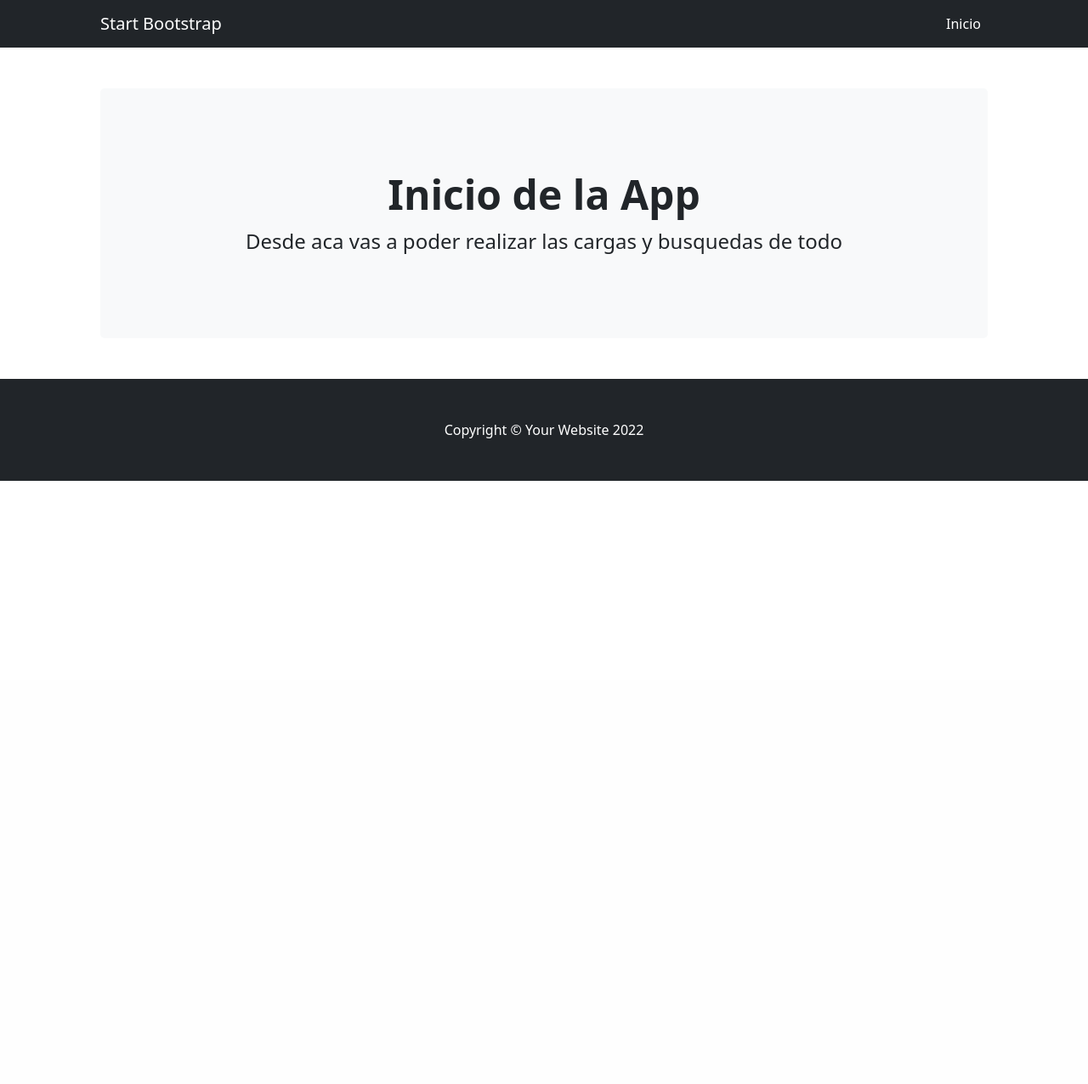
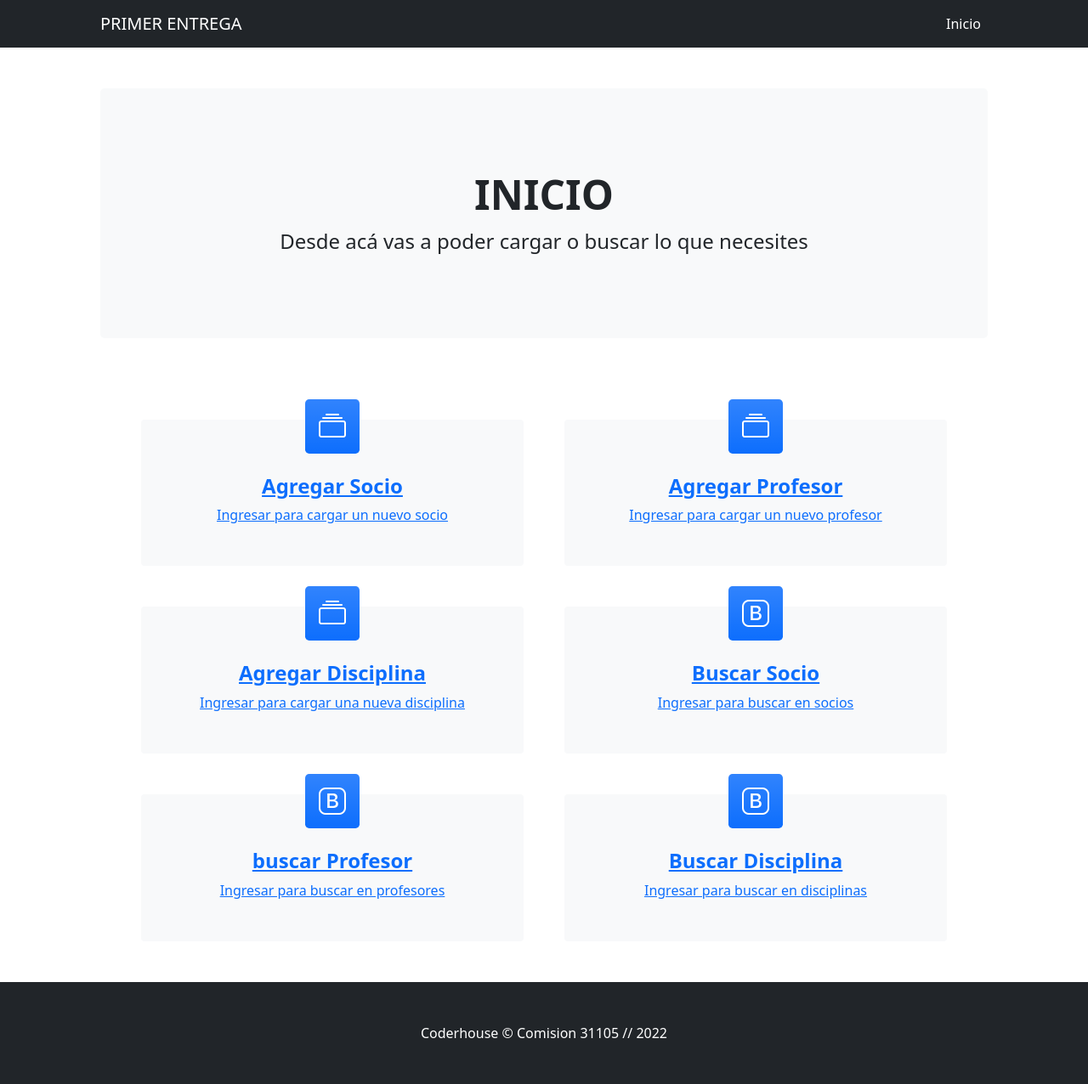
Before and after one commit to Izqdiego/entrega1TrabajoFinal, a Django app: template Appclub/templates/Appclub/inicio.html in a window 1280 px wide. Shown: the whole page at 85% size. Before the commit the page ends 566 px from the top, so only its background shows below. Run offline with Django 3.2, Linux system fonts and the light colour scheme; the template is opened without the code that fills it, so the values that code supplies are empty; some libraries are stand-ins or nearby versions.

```diff
--- a/Appclub/templates/Appclub/inicio.html
+++ b/Appclub/templates/Appclub/inicio.html
@@ -1,57 +1,90 @@
-<!DOCTYPE html>
-<html lang="es">
-    <head>
-        {% load static %}
-        <meta charset="utf-8" />
-        <meta name="viewport" content="width=device-width, initial-scale=1, shrink-to-fit=no" />
-        <meta name="description" content="" />
-        <meta name="author" content="" />
-        <title>Heroic Features - Start Bootstrap Template</title>
-        <!-- Favicon-->
-        <link rel="icon" type="image/x-icon" href="assets/favicon.ico" />
-        <!-- Bootstrap icons-->
-        <link href="https://cdn.jsdelivr.net/npm/bootstrap-icons@1.4.1/font/bootstrap-icons.css" rel="stylesheet" />
-        <!-- Core theme CSS (includes Bootstrap)-->
-        <link href="{% static 'Appclub/css/styles.css' %}" rel="stylesheet" />
-    </head>
-    <body>
-        <!-- Responsive navbar-->
-        <nav class="navbar navbar-expand-lg navbar-dark bg-dark">
-            <div class="container px-lg-5">
-                <a class="navbar-brand" href="#!">Start Bootstrap</a>
-                <button class="navbar-toggler" type="button" data-bs-toggle="collapse" data-bs-target="#navbarSupportedContent" aria-controls="navbarSupportedContent" aria-expanded="false" aria-label="Toggle navigation"><span class="navbar-toggler-icon"></span></button>
-                <div class="collapse navbar-collapse" id="navbarSupportedContent">
-                    <ul class="navbar-nav ms-auto mb-2 mb-lg-0">
-                        <li class="nav-item"><a class="nav-link active" aria-current="page" href="#!">Inicio</a></li>
-                        <!-- <li class="nav-item"><a class="nav-link" href="#!">About</a></li>
-                        <li class="nav-item"><a class="nav-link" href="#!">Contact</a></li> -->
-                    </ul>
-                </div>
+{% extends "Appclub/padre.html" %}
+{% load static %}
+
+{% block titulo%}
+
+<h1 class="display-5 fw-bold">INICIO</h1>
+{% endblock%}
+{%block descripcion%}
+<p class="fs-4">Desde acá vas a poder cargar o buscar lo que necesites</p>
+{% endblock%}
+
+{% block cuerpo_de_pagina %}
+
+<section class="pt-4">
+    <div class="container px-lg-5">
+        <!-- Page Features-->
+        <div class="row gx-lg-5">
+            <!-- carga Socio-->
+            <div class="col-lg-6 col-xxl-4 mb-5">
+                <a href="{% url 'socio' %}">
+                    <div class="card bg-light border-0 h-100">
+                        <div class="card-body text-center p-4 p-lg-5 pt-0 pt-lg-0">
+                            <div class="feature bg-primary bg-gradient text-white rounded-3 mb-4 mt-n4"><i class="bi bi-collection"></i></div>
+                            <h2 class="fs-4 fw-bold">Agregar Socio</h2>
+                            <p class="mb-0">Ingresar para cargar un nuevo socio</p>
+                        </div>
+                    </div>
+                </a>
             </div>
-        </nav>
-        <!-- Header-->
-        <header class="py-5">
-            <div class="container px-lg-5">
-                <div class="p-4 p-lg-5 bg-light rounded-3 text-center">
-                    <div class="m-4 m-lg-5">
-                        <h1 class="display-5 fw-bold">Inicio de la App</h1>
-                        <p class="fs-4">Desde aca vas a poder realizar las cargas y busquedas de todo</p>
-                        <!-- <a class="btn btn-primary btn-lg" href="#!">Call to action</a> -->
+            <!-- carga profesor -->
+            <div class="col-lg-6 col-xxl-4 mb-5">
+                <a href="{% url 'profe' %}">
+                    <div class="card bg-light border-0 h-100">
+                        <div class="card-body text-center p-4 p-lg-5 pt-0 pt-lg-0">
+                            <div class="feature bg-primary bg-gradient text-white rounded-3 mb-4 mt-n4"><i class="bi bi-collection"></i></div>
+                            <h2 class="fs-4 fw-bold">Agregar Profesor</h2>
+                            <p class="mb-0">Ingresar para cargar un nuevo profesor</p>
+                        </div>
                     </div>
-                </div>
+                </a>
             </div>
-        </header>
-        <!-- Page Content-->
-        {% block contenido%}
-
-        {% endblock%}
-        <!-- Footer-->
-        <footer class="py-5 bg-dark">
-            <div class="container"><p class="m-0 text-center text-white">Copyright &copy; Your Website 2022</p></div>
-        </footer>
-        <!-- Bootstrap core JS-->
-        <script src="https://cdn.jsdelivr.net/npm/bootstrap@5.1.3/dist/js/bootstrap.bundle.min.js"></script>
-        <!-- Core theme JS-->
-        <script src="js/scripts.js"></script>
-    </body>
-</html>
+            <!-- carga disciplina-->
+            <div class="col-lg-6 col-xxl-4 mb-5">
+                <a href="{% url 'disciplina' %}">
+                    <div class="card bg-light border-0 h-100">
+                        <div class="card-body text-center p-4 p-lg-5 pt-0 pt-lg-0">
+                            <div class="feature bg-primary bg-gradient text-white rounded-3 mb-4 mt-n4"><i class="bi bi-collection"></i></div>
+                            <h2 class="fs-4 fw-bold">Agregar Disciplina</h2>
+                            <p class="mb-0">Ingresar para cargar una nueva disciplina</p>
+                        </div>
+                    </div>
+                </a>
+            </div>
+            <div class="col-lg-6 col-xxl-4 mb-5">
+                <a href="{% url 'buscaSocio' %}">
+                    <div class="card bg-light border-0 h-100">
+                        <div class="card-body text-center p-4 p-lg-5 pt-0 pt-lg-0">
+                            <div class="feature bg-primary bg-gradient text-white rounded-3 mb-4 mt-n4"><i class="bi bi-bootstrap"></i></div>
+                            <h2 class="fs-4 fw-bold">Buscar Socio</h2>
+                            <p class="mb-0">Ingresar para buscar en socios</p>
+                        </div>
+                    </div>
+                </a>
+            </div>
+            <div class="col-lg-6 col-xxl-4 mb-5">
+                <a href="">
+                    <div class="card bg-light border-0 h-100">
+                        <div class="card-body text-center p-4 p-lg-5 pt-0 pt-lg-0">
+                            <div class="feature bg-primary bg-gradient text-white rounded-3 mb-4 mt-n4"><i class="bi bi-bootstrap"></i></div>
+                            <h2 class="fs-4 fw-bold">buscar Profesor</h2>
+                            <p class="mb-0">Ingresar para buscar en profesores</p>
+                        </div>
+                    </div>
+                </a>
+            </div>
+            <div class="col-lg-6 col-xxl-4 mb-5">
+                <a href="">
+                    <div class="card bg-light border-0 h-100">
+                        <div class="card-body text-center p-4 p-lg-5 pt-0 pt-lg-0">
+                            <div class="feature bg-primary bg-gradient text-white rounded-3 mb-4 mt-n4"><i class="bi bi-bootstrap"></i></div>
+                            <h2 class="fs-4 fw-bold">Buscar Disciplina</h2>
+                            <p class="mb-0">Ingresar para buscar en disciplinas</p>
+                        </div>
+                    </div>
+                </a>
+            </div>
+        </div>
+    </div>
+</section>
+{% endblock %}
--- a/Appclub/urls.py
+++ b/Appclub/urls.py
@@ -6,5 +6,9 @@ urlpatterns = [
     path('', inicio, name="inicio"),
     path("cargaSocio", socio, name="socio"),
     path("cargaProfe", profe, name="profe"),
-    path("cargaDisciplina", disciplina, name="disciplina")
+    path("cargaDisciplina", disciplina, name="disciplina"),
+    path("buscaSocio", buscaSocio, name="buscaSocio"),
+    path("resBusSocio", buscarSocio, name="buscarSocio"),
+    path("buscaProfe", buscaProfe, name="buscaProfe"),
+    path("resBusProfe", buscarProfe, name="buscarProfe"),
 ]
```
Also changed, not shown: Appclub/templates/Appclub/buscaDisciplina.html (added, +23 -0 lines), Appclub/templates/Appclub/buscaProfe.html (added, +23 -0 lines), Appclub/templates/Appclub/buscaSocio.html (added, +23 -0 lines), Appclub/templates/Appclub/resBusProfe.html (added, +34 -0 lines), Appclub/templates/Appclub/resBusSocio.html (added, +33 -0 lines), Appclub/views.py (+18 -0 lines).
